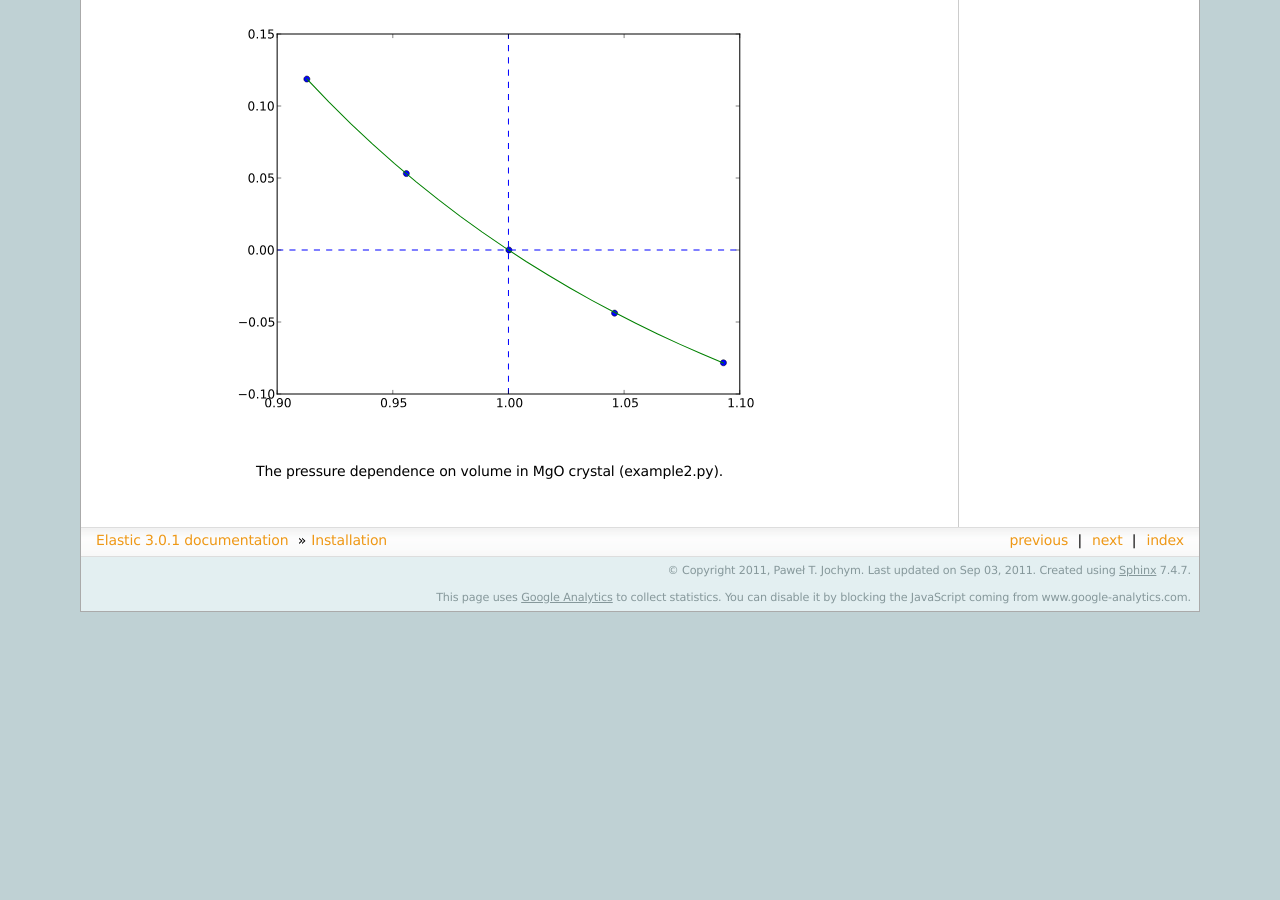
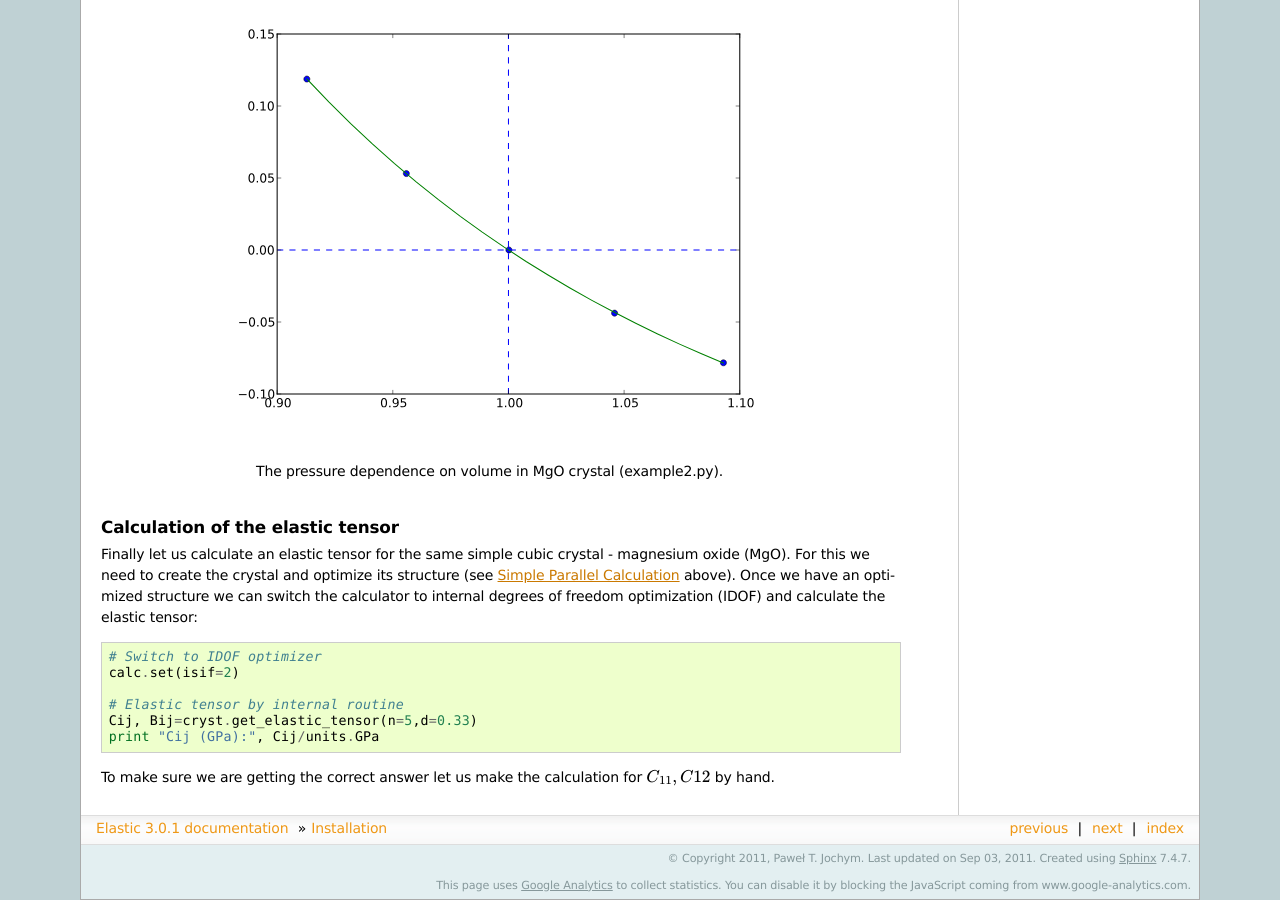
Before and after one commit to jochym/Elastic, a Sphinx documentation site: the page built from doc/source/usage.rst, in a window 1280 px wide and 900 px high, scrolled down 4072 px. Built offline with Sphinx 7.4.7, drawn with Linux system fonts in a browser that asks for light colours; comment, search, counter and statistics services are not loaded; before the commit the page ends 4684 px from its top, so only the background shows below that; some of the changed text lies outside the part shown.

```diff
--- a/doc/source/intro.rst
+++ b/doc/source/intro.rst
@@ -129,6 +129,8 @@ relationship approach described here is much better suited for computational
 derivation of elastic matrix and provides lower error level than other two
 methods.
 
+.. _symmetry:
+
 Crystal symmetry and elastic matrix derivation
 ----------------------------------------------
 
@@ -242,8 +244,8 @@ matrix in the compact form as a mixed derivative:
 
 where A is a multiplier taking into account the double counting of the
 off-diagonal components in the free energy formula (see note at the end of the
-exercises in [LL]_). The multiplier :math:`A=\frac{1}{2}` for
-:math:`i \leq 4`, and 1 otherwise. The above general formula turns out to be quite
+exercises in [LL]_). The multiplier :math:`A=1` for
+:math:`i \leq 4`, and :math:`1/2` otherwise. The above general formula turns out to be quite
 helpful in less trivial cases of trigonal or hexagonal classes. For instance,
 the hexagonal elastic free energy (see [LL]_ for rather lengthy formula) leads
 to the following set of equations:
--- a/doc/source/usage.rst
+++ b/doc/source/usage.rst
@@ -236,3 +240,23 @@ and the following (or similar) plot:
    :align: center
 
    The pressure dependence on volume in MgO crystal (example2.py).
+
+Calculation of the elastic tensor
+^^^^^^^^^^^^^^^^^^^^^^^^^^^^^^^^^
+
+Finally let us calculate an elastic tensor for the same simple cubic crystal -
+magnesium oxide (MgO). For this we need to create the crystal and optimize its
+structure (see :ref:`parcalc` above). Once we have an optimized structure we can
+switch the calculator to internal degrees of freedom optimization (IDOF) and
+calculate the elastic tensor::
+
+    # Switch to IDOF optimizer
+    calc.set(isif=2)
+
+    # Elastic tensor by internal routine
+    Cij, Bij=cryst.get_elastic_tensor(n=5,d=0.33)
+    print "Cij (GPa):", Cij/units.GPa
+
+
+To make sure we are getting the correct answer let us make the calculation
+for :math:`C_{11}, C{12}` by hand.
```
Also changed, not shown: other parts of doc/source/usage.rst (+4 -0 lines), elastic.py (+35 -11 lines).
